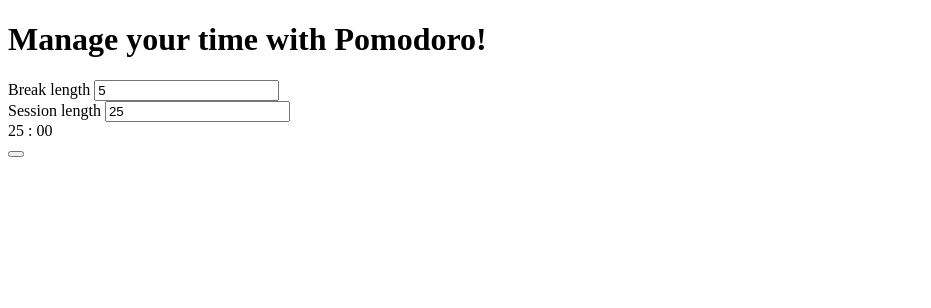
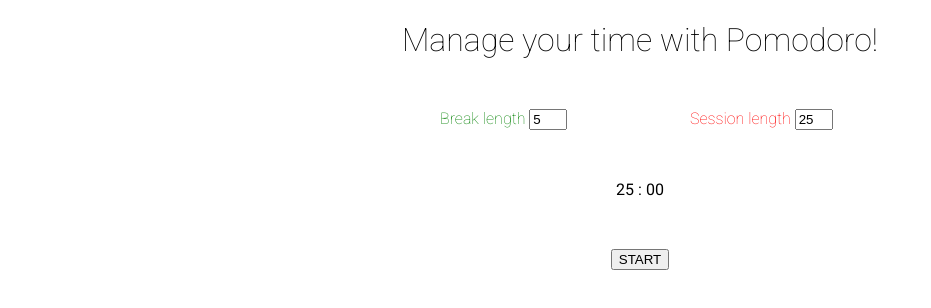
Before and after one commit to suncitygirl/pomodoro, a website: page app/main.html in a window 1280 px wide. Shown: the whole page, without its empty margins (0-931 px from the left). Drawn offline with Linux system fonts and the light colour scheme.

Commit message:
Edit setInterval, add style.css

```diff
--- a/app/js/main.js
+++ b/app/js/main.js
@@ -50,7 +50,7 @@
                 minutes.innerHTML = Math.floor(time / 60);
                 seconds.textContent = time % 60;
                 console.log(time);
-            }.bind(this), 100);
+            }.bind(this), 1000);
         } else {
             clearInterval(countdown);
         }
--- a/app/main.html
+++ b/app/main.html
@@ -5,13 +5,14 @@
     <meta charset="utf-8">
     <link href='https://fonts.googleapis.com/css?family=Roboto:400,700,300,100' rel='stylesheet' type='text/css'>
     <!--build:css css/style.min.css-->
-    <!-- <link href="css/style.css" rel="stylesheet"> -->
+    <link href="css/style.css" rel="stylesheet">
     <!--endbuild-->
     <title>Pomodoro Clock</title>
 </head>
 
 <body>
     <div class="container">
+        <div class="pomodoro">
           <h1>Manage your time with Pomodoro!</h1>
           <div class="settings">
               <div class="settings__break-length">
@@ -32,7 +33,8 @@
             <span class="timer__colon">:</span>
             <span class="timer__seconds">00</span>
           </div>
-        <button class="start-btn" type="button" name="start-btn"></button>
+          <button class="start-btn" type="button" name="start-btn">START</button>
+        </div>
     </div>
     <script src="js/main.js" type="text/javascript"></script>
 </body>
--- a/app/scss/style.scss
+++ b/app/scss/style.scss
@@ -0,0 +1,46 @@
+body {
+  margin: 0;
+  padding: 0;
+  font-family: 'Roboto', Arial, sans-serif;
+}
+
+.container {
+  flex-direction: row;
+  justify-content: center;
+  & h1 {
+    display: block;
+    margin-bottom: 50px;
+    font-weight: lighter;
+  }
+}
+
+.pomodoro {
+  width: 100%;
+  display: flex;
+  flex-direction: column;
+  align-items: center;
+  justify-content: flex-start;
+}
+
+.settings {
+  font-weight: lighter;
+  display: flex;
+  flex-direction: row;
+  align-items:flex-end;
+  &__break-length, &__session-length {
+    width: 150px;
+    color: red;
+    & input {
+      width: 30px;
+    }
+  }
+  &__break-length {
+    margin-right: 100px;
+    color: green;
+  }
+  margin-bottom: 50px;
+}
+
+.timer {
+  margin-bottom: 50px;
+}
```
Also changed, not shown: app/css/style.css (added), 1 other file. Lines whose indentation alone changed are shown as unchanged.
